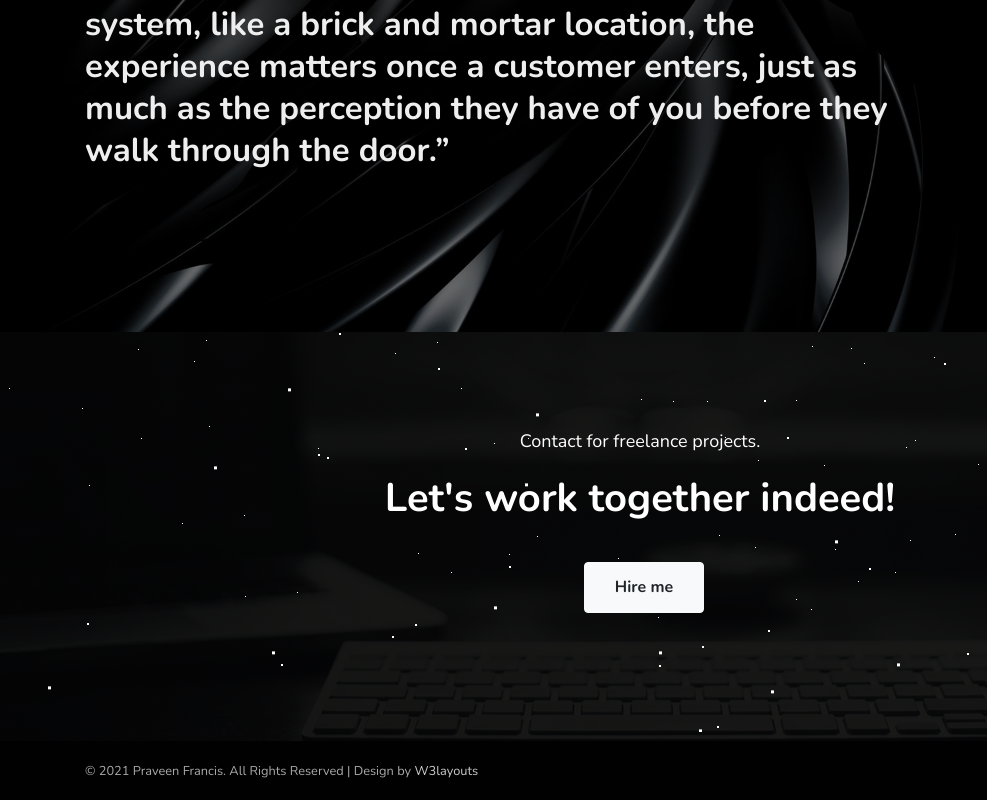
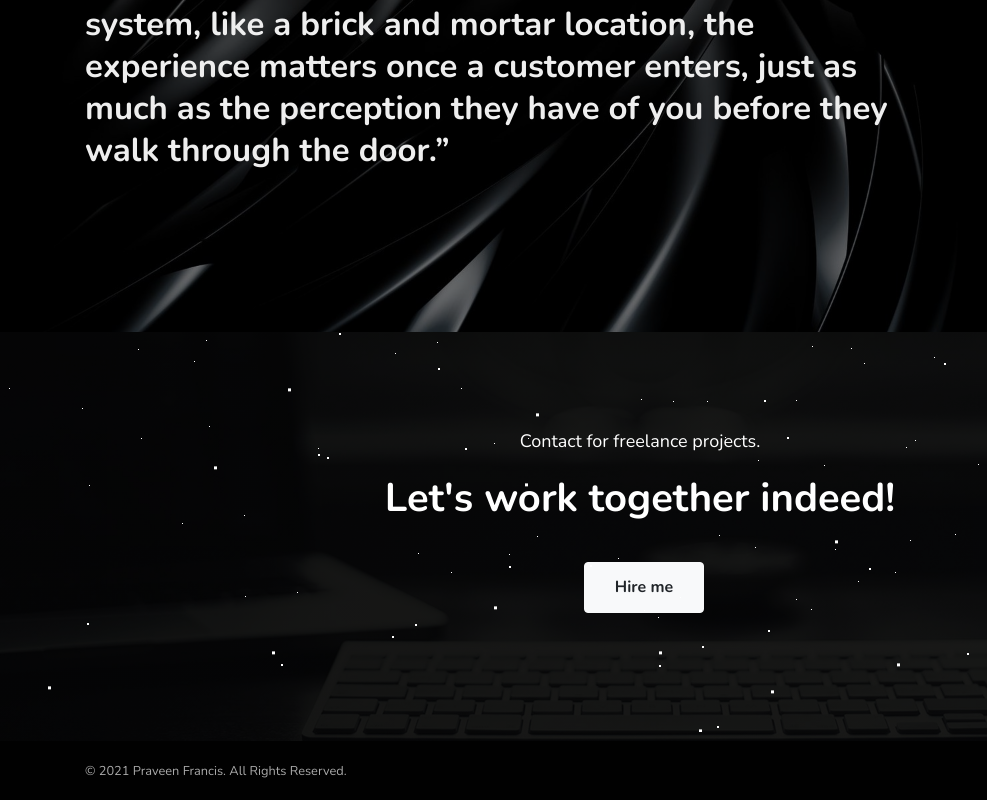
Before and after one commit to Praveen-Francis/Profile, a plain HTML site: page index.html in a window 1280 px wide. Shown: the part 4967-5767 px from the top of the page, 0-987 px from the left. Drawn offline with nearby package versions, Linux system fonts and the light colour scheme.

Commit message:
Update index.html

```diff
--- a/index.html
+++ b/index.html
@@ -378,7 +378,7 @@
         <div class="footer-content">
           <div class="row">
             <div class="col-lg-8 footer-left">
-              <p class="m-0"><small>&copy; 2021 Praveen Francis. All Rights Reserved | Design by <a href="https://w3layouts.com">W3layouts</a></small></p>
+              <p class="m-0"><small>&copy; 2021 Praveen Francis. All Rights Reserved.</small></p>
             </div>
             <div class="col-lg-4 footer-right text-lg-right text-center mt-lg-0 mt-3">
               <ul class="social m-0 p-0">
```
